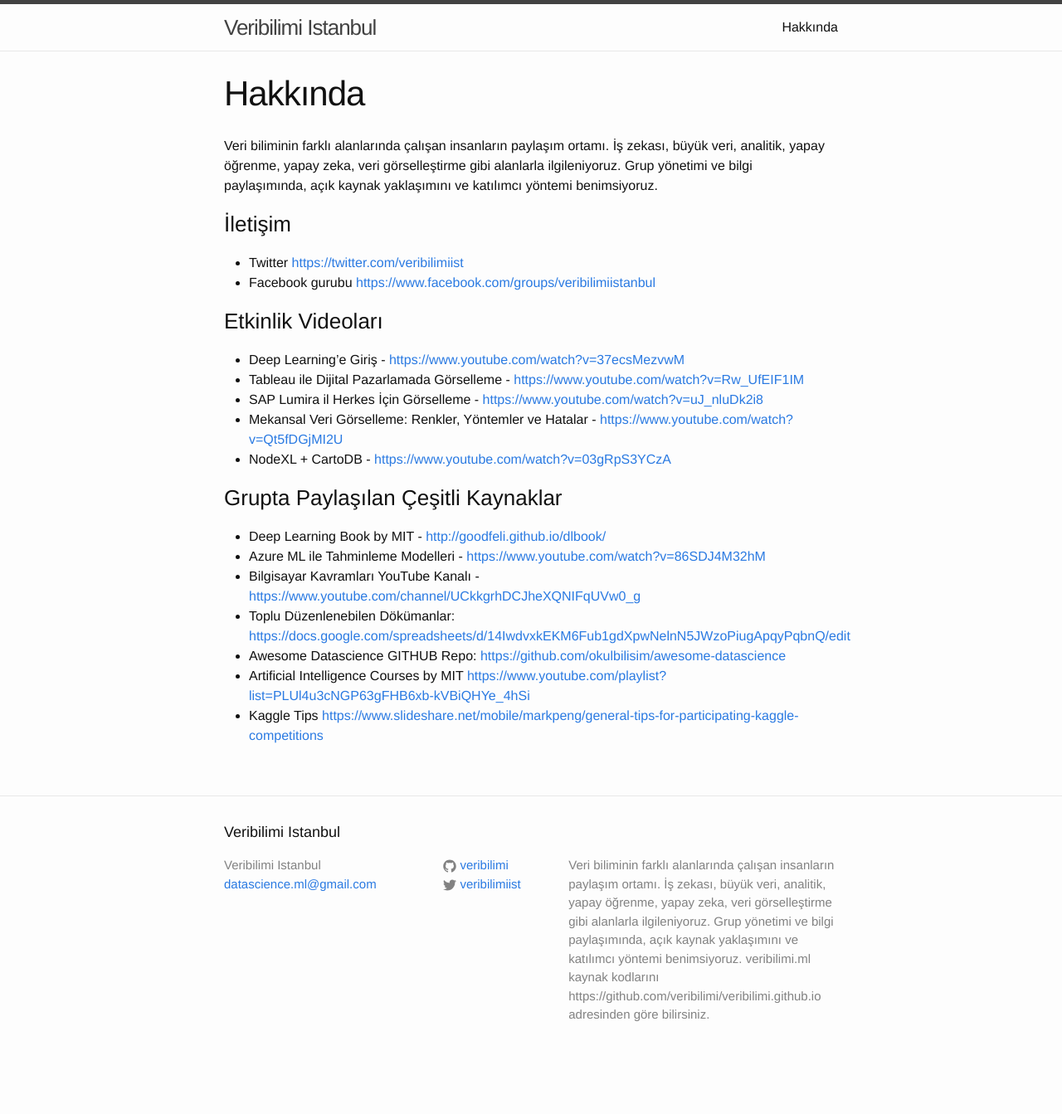
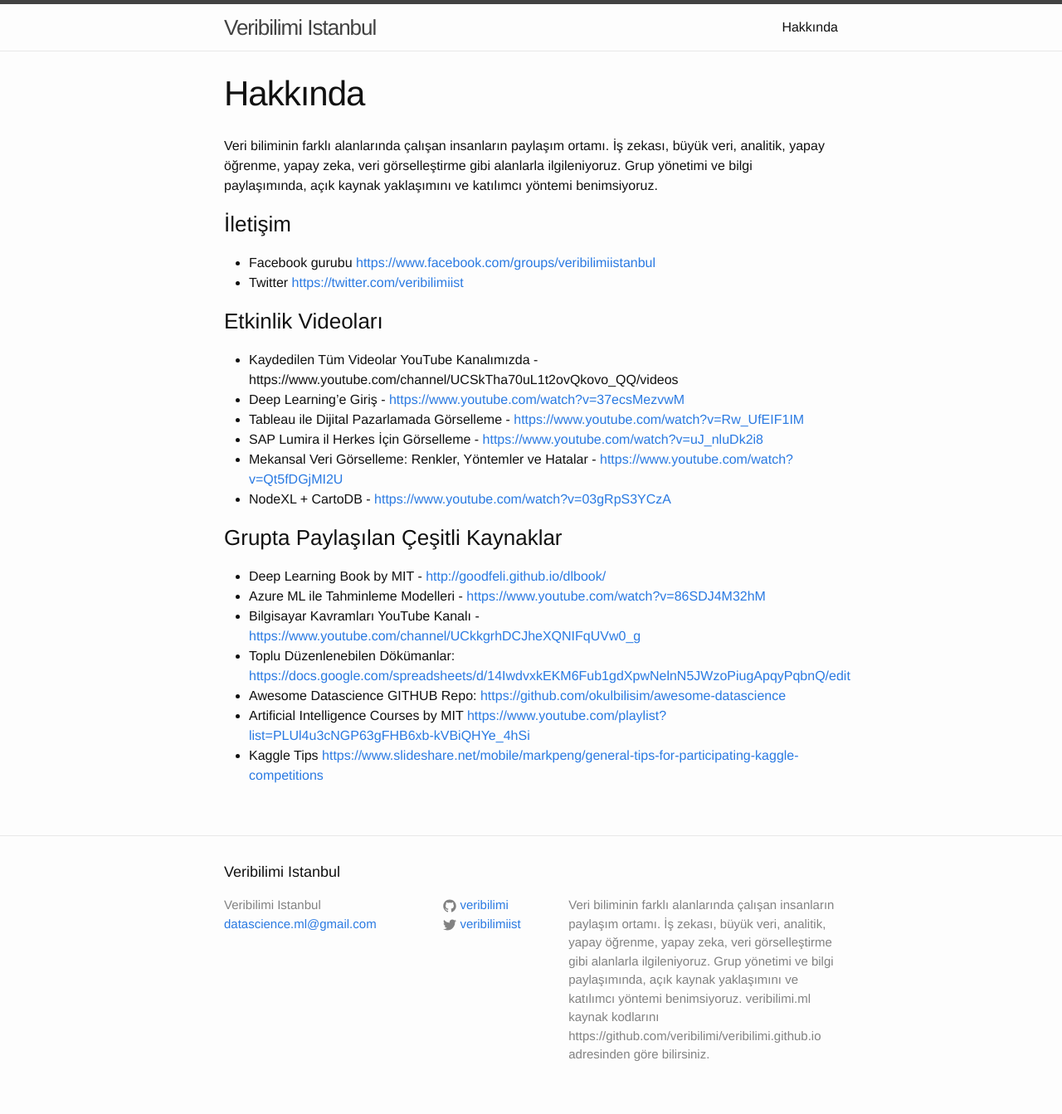
Before and after one commit to veribilimi/veribilimi.github.io, a Jekyll site: the page built from about.md, in a window 1280 px wide. Shown: the whole page at 83% size. Built offline with Jekyll 4.4.1, drawn with Linux system fonts in a browser that asks for light colours; before the commit the page ends 1295 px from its top, so only the background shows below that.

Commit message:
youtube kanalı linki

```diff
--- a/about.md
+++ b/about.md
@@ -11,10 +11,11 @@
 
 
 ### İletişim
+* Facebook gurubu [https://www.facebook.com/groups/veribilimiistanbul](https://www.facebook.com/groups/veribilimiistanbul/)
 * Twitter [https://twitter.com/veribilimiist](https://twitter.com/veribilimiist)
-* Facebook gurubu [https://www.facebook.com/groups/veribilimiistanbul](https://www.facebook.com/groups/veribilimiistanbul/)
 
 ### Etkinlik Videoları
+* Kaydedilen Tüm Videolar YouTube Kanalımızda - https://www.youtube.com/channel/UCSkTha70uL1t2ovQkovo_QQ/videos
 * Deep Learning'e Giriş - [https://www.youtube.com/watch?v=37ecsMezvwM](https://www.youtube.com/watch?v=37ecsMezvwM)
 * Tableau ile Dijital Pazarlamada Görselleme - [https://www.youtube.com/watch?v=Rw_UfEIF1IM](https://www.youtube.com/watch?v=Rw_UfEIF1IM)
 * SAP Lumira il Herkes İçin Görselleme - [https://www.youtube.com/watch?v=uJ_nluDk2i8](https://www.youtube.com/watch?v=uJ_nluDk2i8)
```
